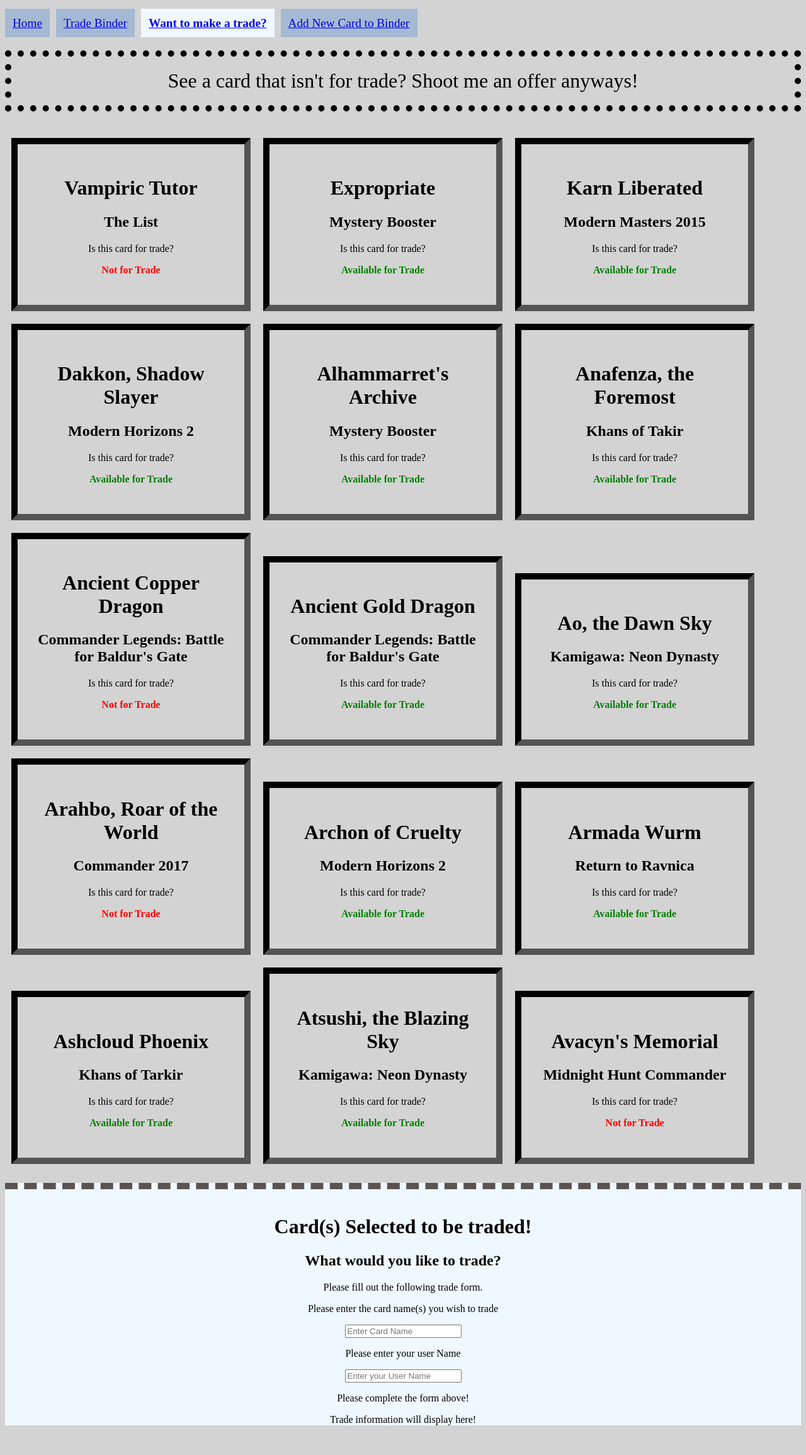
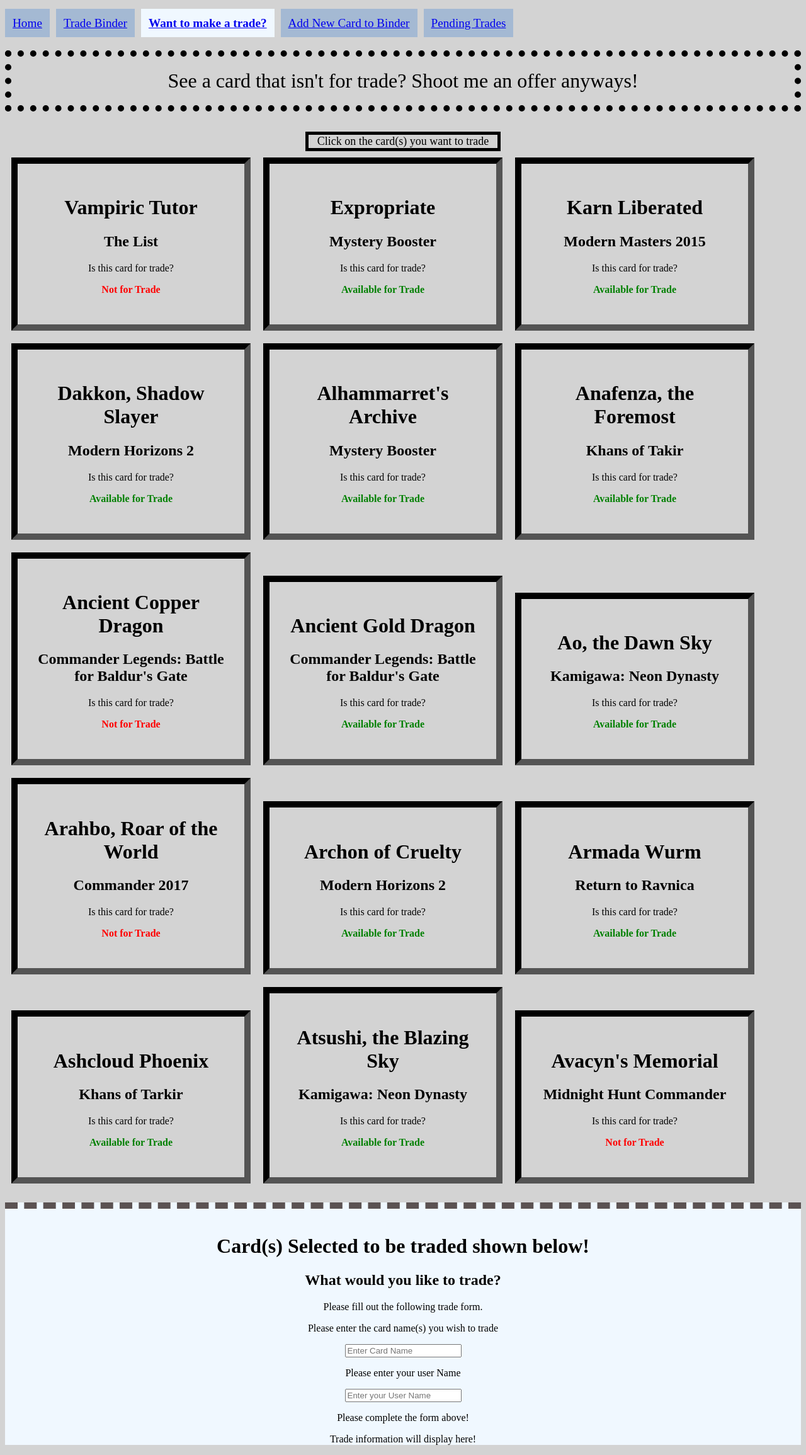
Before and after one commit to Jessieg12/Magic-Trade-Binder, a React (Create React App) app: page /maketradehome in a window 1280 px wide. Shown: the whole page at 63% size. Before the commit the page ends 2279 px from the top, so only its background shows below. Built offline with nearby package versions, Linux system fonts and the light colour scheme; data requests are answered from the project's data file.

Commit message:
finishing up project

```diff
--- a/db.json
+++ b/db.json
@@ -122,6 +122,34 @@
     {
       "commitedTrade": "ASDAS wants to trade ASDSA for Vampiric Tutor,Expropriate,Anafenza, the Foremost",
       "id": 3
+    },
+    {
+      "commitedTrade": "Monsstrocity wants to trade The that for Atsushi, the Blazing Sky",
+      "id": 4
+    },
+    {
+      "commitedTrade": "asdasd wants to trade asdas for Vampiric Tutor",
+      "id": 5
+    },
+    {
+      "commitedTrade": "asdasd wants to trade asdas for Vampiric Tutor,Expropriate",
+      "id": 6
+    },
+    {
+      "commitedTrade": "asdasd wants to trade asdasd for Vampiric Tutor,Expropriate",
+      "id": 7
+    },
+    {
+      "commitedTrade": "asdsad wants to trade asdasd for Vampiric Tutor,Expropriate,Karn Liberated",
+      "id": 8
+    },
+    {
+      "commitedTrade": "asdsad wants to trade asdas for Vampiric Tutor,Expropriate",
+      "id": 9
+    },
+    {
+      "commitedTrade": "asdsad wants to trade asdasd for Vampiric Tutor,Expropriate,Karn Liberated",
+      "id": 10
     }
   ]
 }
--- a/src/comp-css/MakeTradeHome.css
+++ b/src/comp-css/MakeTradeHome.css
@@ -26,3 +26,12 @@
   border: 10px dotted #000;
   padding: 20px;
 }
+
+.clickCards{
+	width:300px;
+  margin: 0 auto;
+  border: 5px solid;
+  text-align: center;
+	font-size: large;
+
+}
--- a/src/components/App.js
+++ b/src/components/App.js
@@ -5,6 +5,7 @@
 import NavBar from "./NavBar";
 import NewCardHome from "./NewCardHome";
 import MakeTradeHome from "./MakeTradeHome";
+import PendingTrades from "./PendingTrades";
 
 let URL = 'http://localhost:3007/binder'
 
@@ -37,6 +38,9 @@
     <Route exact path="/maketradehome">
       <MakeTradeHome cards={cards}/>
     </Route>
+    <Route exact path="/pendingtrades">
+      <PendingTrades />
+    </Route>
     </Switch>
 
     </div>
--- a/src/components/MakeTradeHome.js
+++ b/src/components/MakeTradeHome.js
@@ -44,8 +44,9 @@
     return(
         <div>
             <p className="tradeHomeTitle">See a card that isn't for trade? Shoot me an offer anyways!</p>
+						<p className="clickCards">Click on the card(s) you want to trade</p>
             {mappedcards}
-						<TradingCards statement={statement} tradeCards={tradeCards}/>
+						<TradingCards setTradeCards={setTradeCards} statement={statement} tradeCards={tradeCards}/>
         </div>
     )
 }
--- a/src/components/NavBar.js
+++ b/src/components/NavBar.js
@@ -39,6 +39,13 @@
           activeStyle={{background: "aliceblue", fontWeight: "bolder",}}>
           Add New Card to Binder
         </NavLink>
+        <NavLink
+          to="/pendingtrades"
+          exact
+          className="linkStyles"
+          activeStyle={{background: "aliceblue", fontWeight: "bolder",}}>
+          Pending Trades
+        </NavLink>
       </div>
     );
   }
--- /dev/null
+++ b/src/components/PendingTrades.js
@@ -0,0 +1,9 @@
+import React from "react";
+
+function PendingTrades(){
+  return(
+    <></>
+  )
+}
+
+export default PendingTrades
--- a/src/components/TradingCards.js
+++ b/src/components/TradingCards.js
@@ -1,7 +1,7 @@
 import React, { useState } from "react";
 import "../comp-css/TradingCards.css"
 
-function TradingCards({tradeCards, statement}){
+function TradingCards({tradeCards, statement, setTradeCards}){
   let [tradingCardName, setTradingCardname] = useState('')
   let [userName, setUserName] = useState('')
 
@@ -9,6 +9,10 @@
 
   function handleSubmit(e){
     e.preventDefault()
+    setTradingCardname('')
+    setUserName('')
+    setTradeCards([])
+    e.target.reset()
     fetch("http://localhost:3007/comment", {
       method: "POST",
       headers: {
@@ -25,11 +29,11 @@
 
   return(
     <div className="trades">
-      <h1 className="selectedCards">Card(s) Selected to be traded!</h1>
+      <h1 className="selectedCards">Card(s) Selected to be traded shown below!</h1>
       {mappedTradeCards}
       <h2>What would you like to trade?</h2>
         <div>Please fill out the following trade form.</div>
-        <form onSubmit={handleSubmit}>
+        <form id="form" onSubmit={handleSubmit}>
           <p>Please enter the card name(s) you wish to trade</p>
             <input
             type="text"
```
